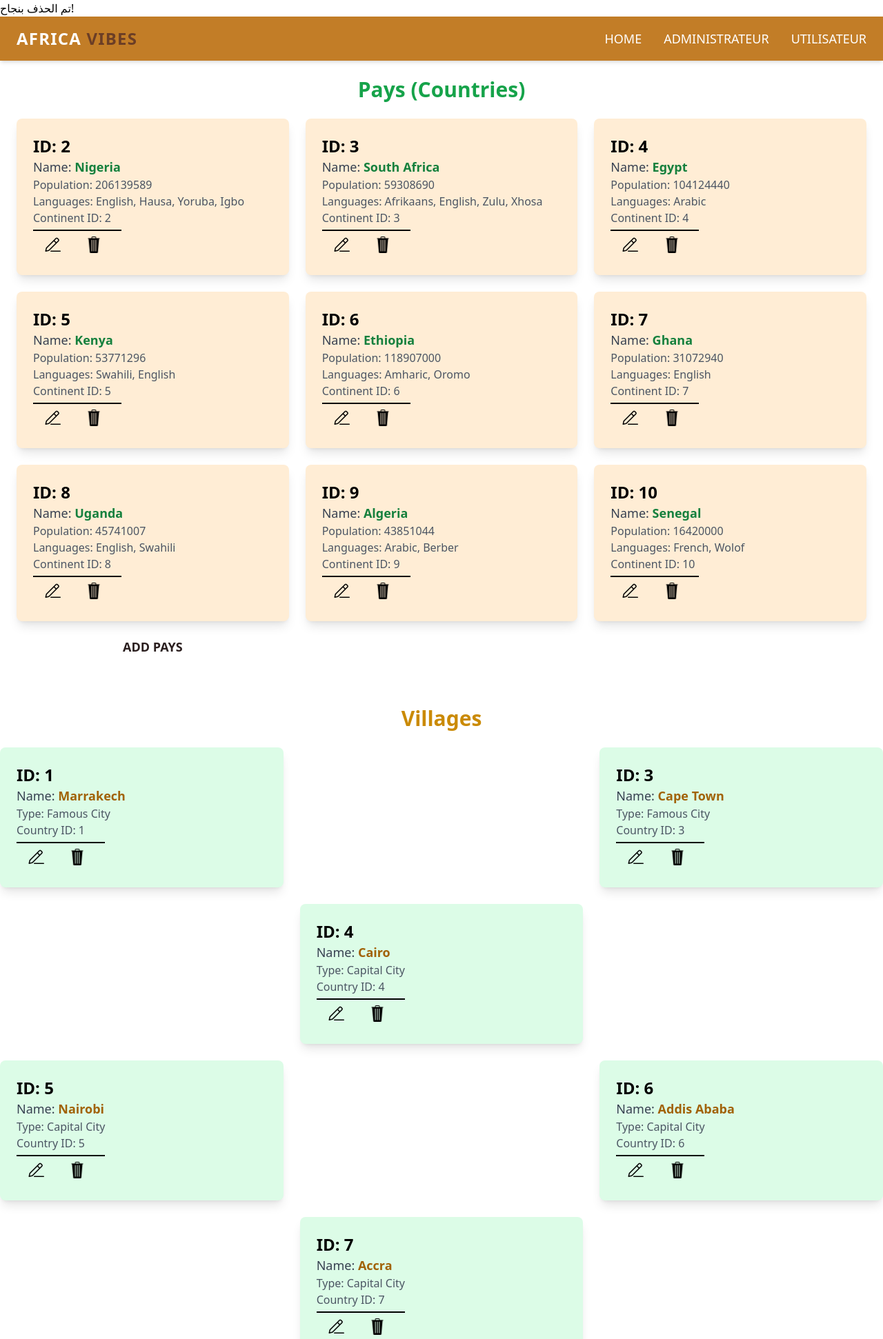
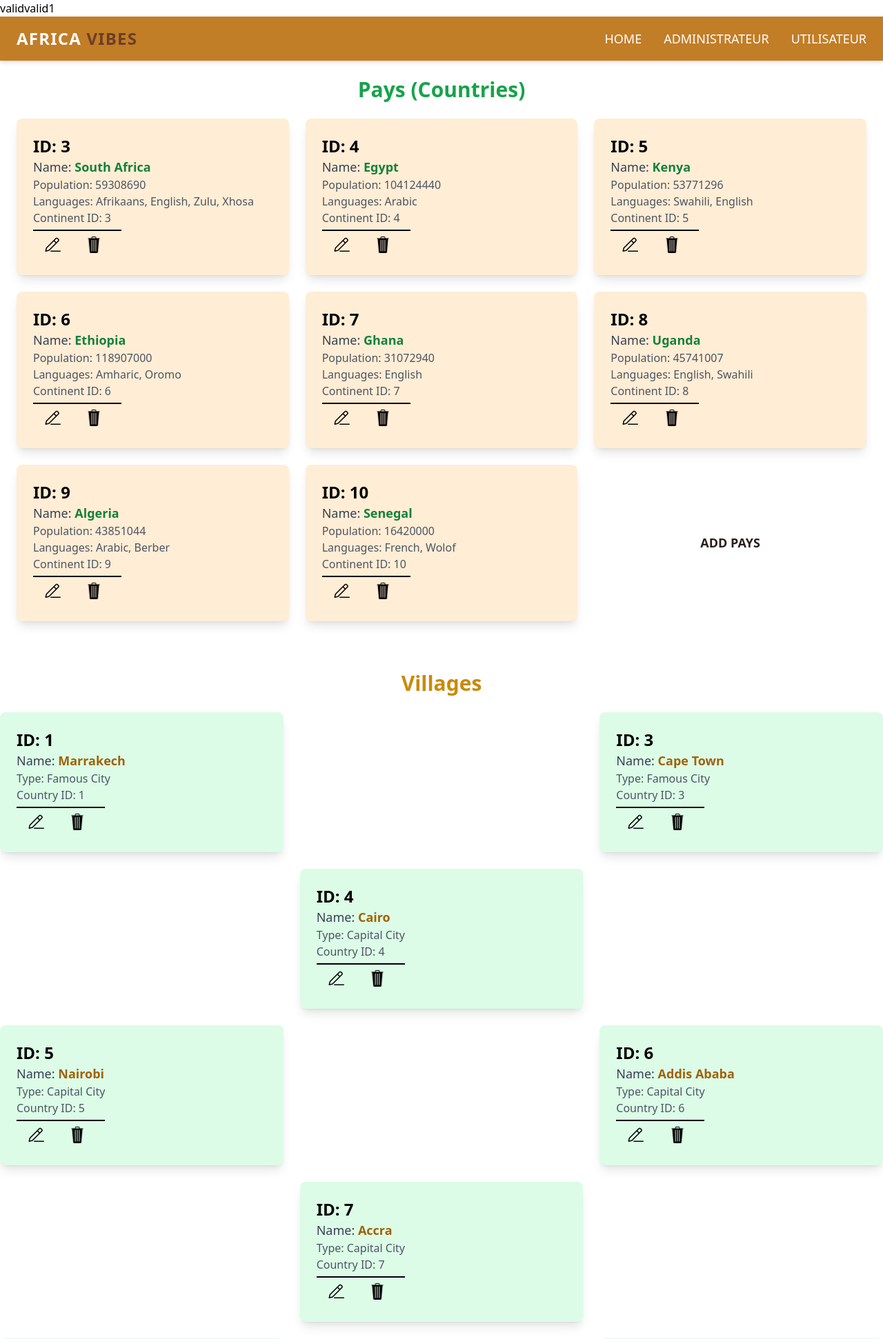
Before and after one commit to Hamza177-bas/Educational-website, a PHP site: page /Admin.php?id=2 in a window 1280 px wide. Shown: the top 1942 px of the page at 69% size. Run offline with PHP 8.4, Linux system fonts and the light colour scheme; data comes from the database, SQL or seed files in the repository; some libraries are stand-ins or nearby versions.

Commit message:
modifeid delete

```diff
--- a/Admin.php
+++ b/Admin.php
@@ -3,13 +3,24 @@
 
 
             if (isset($_GET['id'])) {
-                $id = mysqli_real_escape_string($conn, $_GET['id']);  // تأكد من أنك تقوم بإجراء التحقق من SQL injection
+                $id = mysqli_real_escape_string($conn, $_GET['id']);  //SQL injection
                 $delete = mysqli_query($conn, "DELETE FROM `vill` WHERE `id` = '$id'");
 
                 if ($delete) {
-                    echo "تم الحذف بنجاح!";
+                    echo "valid";
                 } else {
-                    echo "حدث خطأ أثناء الحذف.";
+                    echo "novalid";
+                }
+            }
+
+            if (isset($_GET['id'])) {
+                $id = mysqli_real_escape_string($conn, $_GET['id']);  //SQL injection
+                $delet = mysqli_query($conn, "DELETE FROM `pays` WHERE `id` = '$id'");
+
+                if ($delet) {
+                    echo "valid1";
+                } else {
+                    echo "novalid1";
                 }
             }
 
@@ -60,7 +71,7 @@ $continent =mysqli_query($conn,"SELECT * FROM `continent`");
 <!-- Pays (Countries) Section -->
 <h2 class="text-3xl font-bold text-center text-green-600 mb-6">Pays (Countries)</h2>
 <div class="grid grid-cols-1 sm:grid-cols-2 md:grid-cols-3 gap-6 ">
-    <?php while ($row = mysqli_fetch_array($pays)) { ?>
+    <?php while ($row = mysqli_fetch_array($pays)){ ?>
         <div class="bg-orange-100 p-6 rounded-lg shadow-lg hover:shadow-xl transition-all duration-300">
             <!-- Image for Country -->
             <h3 class="text-2xl font-semibold text-black">ID: <?= $row['id']; ?></h3>
@@ -74,8 +85,9 @@ $continent =mysqli_query($conn,"SELECT * FROM `continent`");
                 <img src="/Educational-website/img_page/icons8-edit-24.png" alt="">
                 </button>
                 <!-- DELETE -->
-                <a href="<?= $row['id']; ?>">
-    <button class="text-white py-2 px-4 rounded hover:bg-red-600 focus:outline-none focus:ring-2 focus:ring-red-400">
+
+                <a href="Admin.php?id=<?= $row['id']; ?>">
+        <button class="text-white py-2 px-4 rounded hover:bg-red-600 focus:outline-none focus:ring-2 focus:ring-red-400">
         <img src="/Educational-website/img_page/icons8-delete-50.png " class="w-[1.5rem]" alt="">
     </button>
 </a>
@@ -134,15 +146,6 @@ $continent =mysqli_query($conn,"SELECT * FROM `continent`");
             <h3 class="text-2xl font-semibold text-black">ID: <?= $row['id']; ?></h3>
             <p class="text-gray-700 text-lg">Name: <span class="font-bold text-red-700"><?= $row['name']; ?></span></p>
             <div class="line w-[8rem] mt-[5px]">
-                <!-- Edit Button -->
-                <button class=" text-white py-2 px-4 rounded hover:bg-[#ffff00a4] focus:outline-none focus:ring-2 focus:ring-[#ffff00]">
-                <img src="/Educational-website/img_page/icons8-edit-24.png" alt="">
-                </button>
-
-                <!-- Delete Button -->
-                <button class="text-white py-2 px-4 rounded hover:bg-red-600 focus:outline-none focus:ring-2 focus:ring-red-400">
-                <img src="/Educational-website/img_page/icons8-delete-50.png " class="w-[1.5rem]" alt="">
-                </button>
 
         </div>
         </div>
```
Also changed, not shown: delete.php (deleted, +0 -20 lines).
